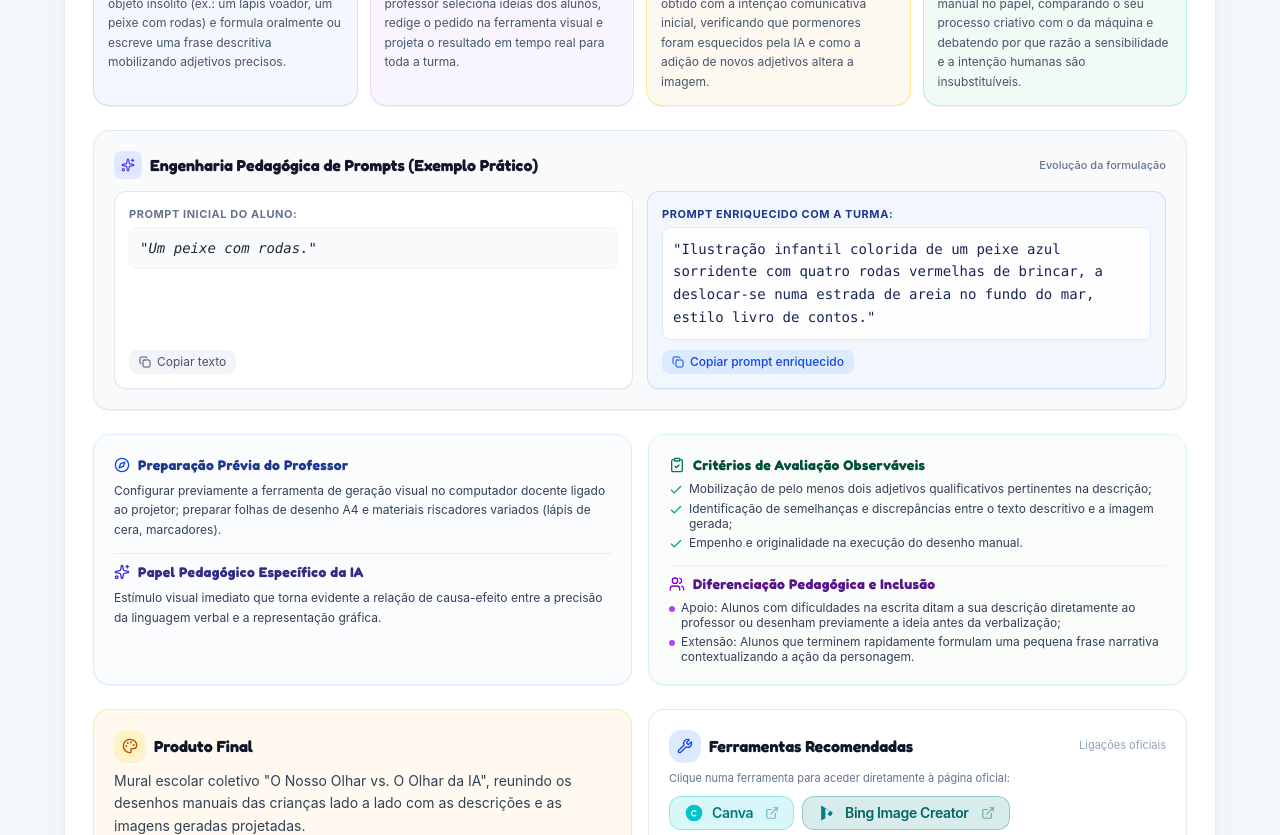
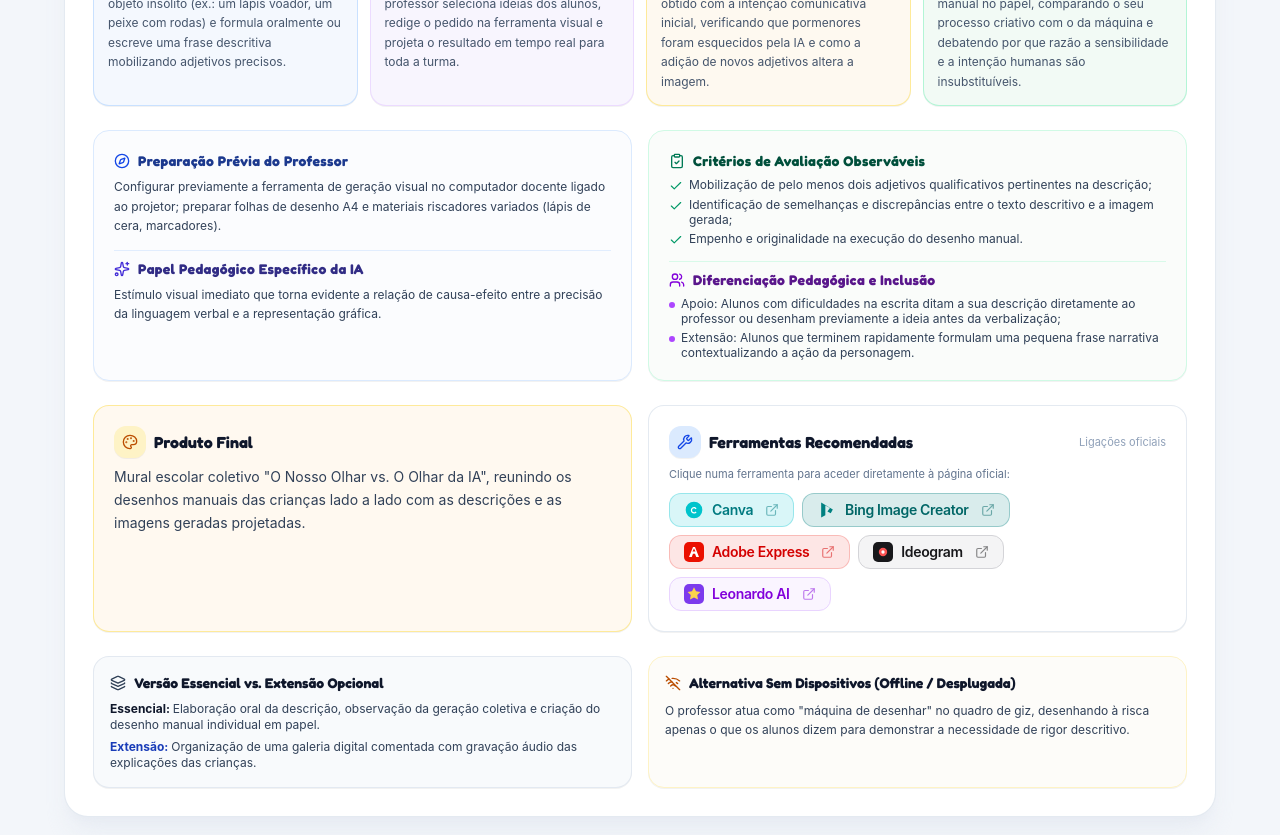
Before and after one commit to 5Anos/IdeiasIASaladeAula, a React (Vite) app: page / in a window 1280 px wide. Shown: the part 920-1755 px from the top of the page. Built offline with nearby package versions, Linux system fonts and the light colour scheme.

Commit message:
refactor(ActivitySheet): remove prompt copy feature
Removed the copy functionality and associated UI elements from the activity sheet to simplify the component interface.

```diff
--- a/src/components/ActivitySheet.tsx
+++ b/src/components/ActivitySheet.tsx
@@ -16,7 +16,6 @@ import {
   MonitorPlay,
   Sliders,
   Pencil,
-  Copy,
   Sparkles,
   ClipboardCheck,
   Compass,
@@ -34,7 +33,7 @@ interface ActivitySheetProps {
 
 export const ActivitySheet: React.FC<ActivitySheetProps> = ({
   activity,
-  onCopyPrompt,
+  onCopyPrompt: _onCopyPrompt,
   onNavigateHome: _onNavigateHome,
   onTogglePresentation: _onTogglePresentation
 }) => {
@@ -66,15 +65,6 @@ export const ActivitySheet: React.FC<ActivitySheetProps> = ({
             <Pencil className="w-5 h-5 stroke-[1.75]" />
           </div>
         );
-    }
-  };
-
-  const handleCopy = (text: string, label: string) => {
-    if (navigator.clipboard) {
-      navigator.clipboard.writeText(text);
-      if (onCopyPrompt) {
-        onCopyPrompt(text, `Prompt copiado: ${label}`);
-      }
     }
   };
 
@@ -310,63 +300,6 @@ export const ActivitySheet: React.FC<ActivitySheetProps> = ({
           </div>
         </div>
 
-        {/* Section: Exemplos de Prompts com a Turma */}
-        <div className="bg-[#f8fafc] border border-slate-200 rounded-2xl p-4 sm:p-5 shadow-2xs space-y-3">
-          <div className="flex items-center justify-between">
-            <div className="flex items-center gap-2 text-indigo-700">
-              <div className="w-7 h-7 rounded-lg bg-indigo-100 flex items-center justify-center">
-                <Sparkles className="w-3.5 h-3.5 text-indigo-600" />
-              </div>
-              <h2 className="text-sm sm:text-base font-bold font-heading text-slate-900">
-                Engenharia Pedagógica de Prompts (Exemplo Prático)
-              </h2>
-            </div>
-            <span className="text-[11px] text-slate-500 font-medium">
-              Evolução da formulação
-            </span>
-          </div>
-
-          <div className="grid grid-cols-1 md:grid-cols-2 gap-3.5">
-            {/* Prompt Inicial */}
-            <div className="bg-white border border-slate-200 rounded-xl p-3.5 flex flex-col justify-between shadow-2xs">
-              <div>
-                <span className="text-[11px] font-bold uppercase tracking-wider text-slate-500 block mb-1">
-                  {activity.promptExample.initialLabel || 'Prompt Inicial:'}
-                </span>
-                <p className="text-xs sm:text-sm text-slate-800 italic font-mono bg-slate-50 p-2.5 rounded-lg border border-slate-100">
-                  "{activity.promptExample.studentInitial}"
-                </p>
-              </div>
-              <button
-                onClick={() => handleCopy(activity.promptExample.studentInitial, 'Prompt Inicial')}
-                className="mt-2.5 self-start inline-flex items-center gap-1.5 text-xs text-slate-600 hover:text-blue-700 bg-slate-100 hover:bg-blue-50 px-2.5 py-1 rounded-lg transition-colors cursor-pointer"
-              >
-                <Copy className="w-3 h-3" />
-                <span>Copiar texto</span>
-              </button>
-            </div>
-
-            {/* Prompt Enriquecido */}
-            <div className="bg-blue-50/60 border border-blue-200/80 rounded-xl p-3.5 flex flex-col justify-between shadow-2xs">
-              <div>
-                <span className="text-[11px] font-bold uppercase tracking-wider text-blue-900 block mb-1">
-                  {activity.promptExample.enrichedLabel || 'Prompt Enriquecido com a Turma:'}
-                </span>
-                <p className="text-xs sm:text-sm text-blue-950 font-mono bg-white/90 p-2.5 rounded-lg border border-blue-100 leading-relaxed">
-                  "{activity.promptExample.enriched}"
-                </p>
-              </div>
-              <button
-                onClick={() => handleCopy(activity.promptExample.enriched, 'Prompt Enriquecido')}
-                className="mt-2.5 self-start inline-flex items-center gap-1.5 text-xs text-blue-700 hover:text-blue-900 bg-blue-100 hover:bg-blue-200/70 px-2.5 py-1 rounded-lg transition-colors cursor-pointer font-medium"
-              >
-                <Copy className="w-3 h-3" />
-                <span>Copiar prompt enriquecido</span>
-              </button>
-            </div>
-          </div>
-        </div>
-
         {/* Section: Enquadramento Didático do Professor (Preparação, Papel da IA, Avaliação, Inclusão) */}
         <div className="grid grid-cols-1 md:grid-cols-2 gap-4">
           {/* Card Esquerda: Preparação do Professor & Papel Pedagógico da IA */}
--- a/src/components/Navbar.tsx
+++ b/src/components/Navbar.tsx
@@ -75,7 +75,7 @@ export const Navbar: React.FC<NavbarProps> = ({
                   </span>
                 </h1>
                 <p className="text-xs sm:text-[13px] text-slate-600 font-normal leading-relaxed max-w-xl">
-                  Atividades estruturadas com objetivos curriculares, passo a passo, engenharia de prompts e ferramentas recomendadas com hiperligações diretas.
+                  Atividades estruturadas com objetivos curriculares, passo a passo pedagógico e ferramentas recomendadas com hiperligações diretas.
                 </p>
               </div>
             </div>
```
Also changed, not shown: .aistudio/artifacts/brain/b2aa7e81-65b3-418f-8b09-6d5d2fb44d1d/.tempmediaStorage/page-2026-11-03T16-55-28-625Z.png (added), .aistudio/artifacts/brain/b2aa7e81-65b3-418f-8b09-6d5d2fb44d1d/.tempmediaStorage/page-2026-11-03T16-55-46-325Z.png (added).
